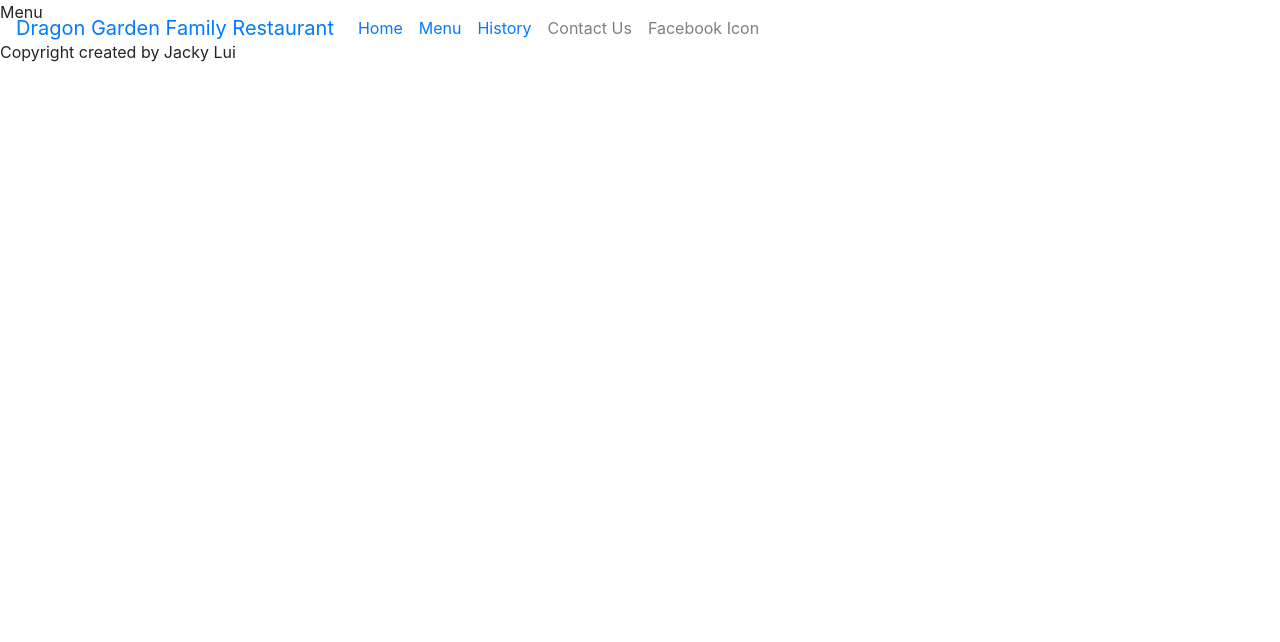
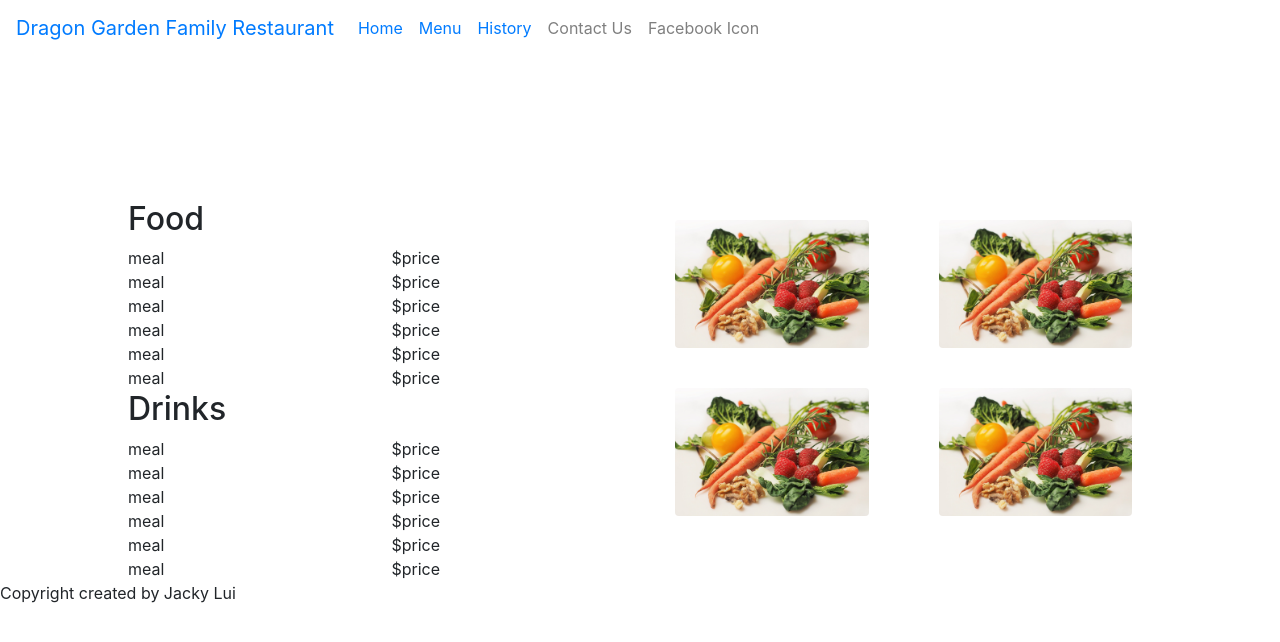
Before and after one commit to Recelis/dragongarden, a React (Create React App) app: page /menu in a window 1280 px wide. Shown: the top 642 px of the page. Built offline with nearby package versions, Linux system fonts and the light colour scheme.

Commit message:
designing menu, fixing carousel

```diff
--- a/src/App.css
+++ b/src/App.css
@@ -4,6 +4,19 @@ html, body {
   margin:0;
   padding:0;
   }
+
+.navbar{
+  color:white;
+}
+
+.nav{
+  color:black;
+
+}
+
+.Component{
+  margin-top:200px;
+}
 
 .carousel{
   max-width:100%;
@@ -19,3 +32,18 @@ html, body {
   width:100% !important;
   object-fit:contain;
 }
+
+.carousel-caption{
+  color:white;
+  bottom:200px;
+}
+
+.menu{
+  margin:0 auto;
+  width:80%;
+
+}
+
+.menu_img{
+  margin:20px;
+}
--- a/src/App.js
+++ b/src/App.js
@@ -5,6 +5,9 @@ import Navigation from "./navigation.js";
 import Container from "react-bootstrap/Container";
 import Row from "react-bootstrap/Row";
 import Home from "./pages/home";
+import Menu from "./pages/menu";
+import History from "./pages/history";
+import Footer from "./footer";
 
 function App() {
   return (
@@ -20,27 +23,6 @@ function App() {
   );
 }
 
-const History = () => {
-  return (
-    <div>
-      <p>hello</p>
-    </div>
-  );
-};
-const Menu = () => {
-  return (
-    <div>
-      <p>Menu</p>
-    </div>
-  );
-};
 
-const Footer = () => {
-  return (
-    <div>
-      <p>Copyright created by Jacky Lui</p>
-    </div>
-  )
-}
 
 export default App;
--- /dev/null
+++ b/src/footer.js
@@ -0,0 +1,11 @@
+import React from 'react';
+
+const Footer = () => {
+    return (
+      <div>
+        <p>Copyright created by Jacky Lui</p>
+      </div>
+    )
+  }
+
+  export default Footer;
--- a/src/navigation.js
+++ b/src/navigation.js
@@ -5,11 +5,11 @@ import { Link } from "react-router-dom";
 
 const Navigation = () => {
   return (
-    <Navbar bg="transparent" expand="lg" fixed = "top">
+    <Navbar bg="white" expand="lg" fixed = "top" bsPrefix = "navbar">
     <Navbar.Brand><Link to = "/">Dragon Garden Family Restaurant</Link></Navbar.Brand>
     <Navbar.Toggle aria-controls="basic-navbar-nav" />
     <Navbar.Collapse id="basic-navbar-nav">
-      <Nav className="mr-auto">
+      <Nav className="mr-auto" bsPrefix = "nav">
         <Nav.Link><Link to = "/">Home</Link></Nav.Link>
         <Nav.Link><Link to = "/menu">Menu</Link></Nav.Link>
         <Nav.Link><Link to = "/history">History</Link></Nav.Link>
--- /dev/null
+++ b/src/pages/history.js
@@ -0,0 +1,11 @@
+import React from "react";
+
+const History = () => {
+    return (
+        <div className = "Component">
+        <p>history</p>
+      </div>
+    );
+  };
+
+  export default History;
--- a/src/pages/home.js
+++ b/src/pages/home.js
@@ -25,7 +25,7 @@ const Home = () => {
       <Carousel.Item>
         <img className="carousel_image" src={Image3} alt="Third slide" />
 
-        <Carousel.Caption>
+        <Carousel.Caption bsPrefix = "carousel-caption">
           <h3>Bird's Nest</h3>
           <p>
             Praesent commodo cursus magna, vel scelerisque nisl consectetur.
--- /dev/null
+++ b/src/pages/menu.js
@@ -0,0 +1,71 @@
+import React from "react";
+import Container from "react-bootstrap/Container";
+import Col from "react-bootstrap/Col";
+import Row from "react-bootstrap/Row";
+import Image from "react-bootstrap/Image";
+import StockPhoto from "../images/stock1.jpg";
+
+const Menu = () => {
+  return (
+    <div className="Component">
+      <Container bsPrefix="menu">
+        <Row>
+          <Col md={6}>
+            <h2>Food</h2>
+            <ItemPrice />
+            <ItemPrice />
+            <ItemPrice />
+            <ItemPrice />
+            <ItemPrice />
+            <ItemPrice />
+            <h2>Drinks</h2>
+            <ItemPrice />
+            <ItemPrice />
+            <ItemPrice />
+            <ItemPrice />
+            <ItemPrice />
+            <ItemPrice />
+          </Col>
+          <Col md={6}>
+            <Row>
+              <Col lg={6}>
+                <Picture />
+              </Col>
+              <Col lg={6}>
+                <Picture />
+              </Col>
+            </Row>
+            <Row>
+              <Col lg={6}>
+                <Picture />
+              </Col>
+              <Col lg={6}>
+                <Picture />
+              </Col>
+            </Row>
+          </Col>
+        </Row>
+        <Row />
+      </Container>
+    </div>
+  );
+};
+
+const ItemPrice = () => {
+  return (
+    <Row>
+      <Col>meal</Col>
+      <Col>$price</Col>
+    </Row>
+  );
+};
+
+const Picture = () => {
+  return (
+    <div className="menu_img">
+      <Image src={StockPhoto} alt="stockphoto" rounded fluid />
+    </div>
+  );
+};
+
+export default Menu;
```
